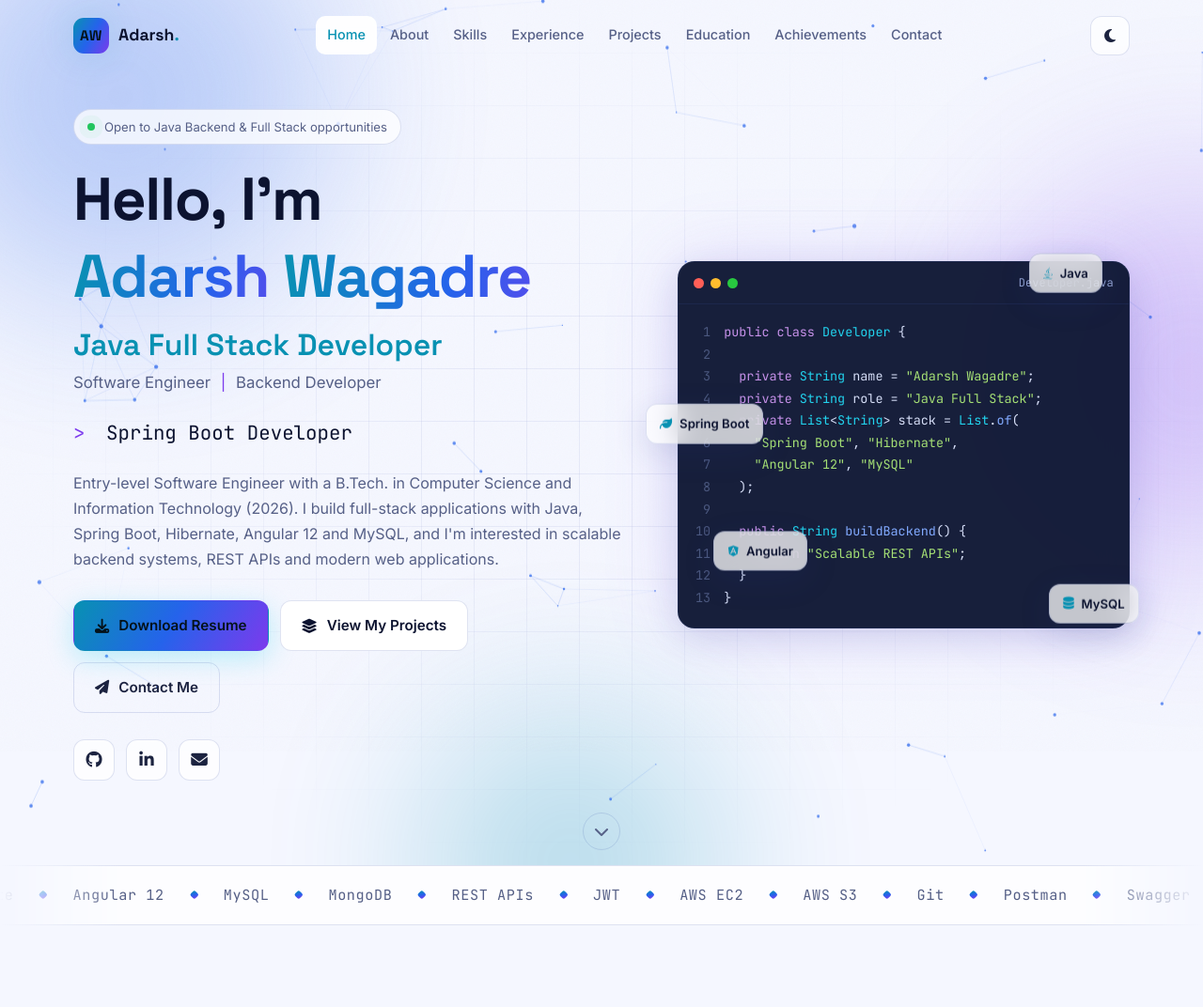
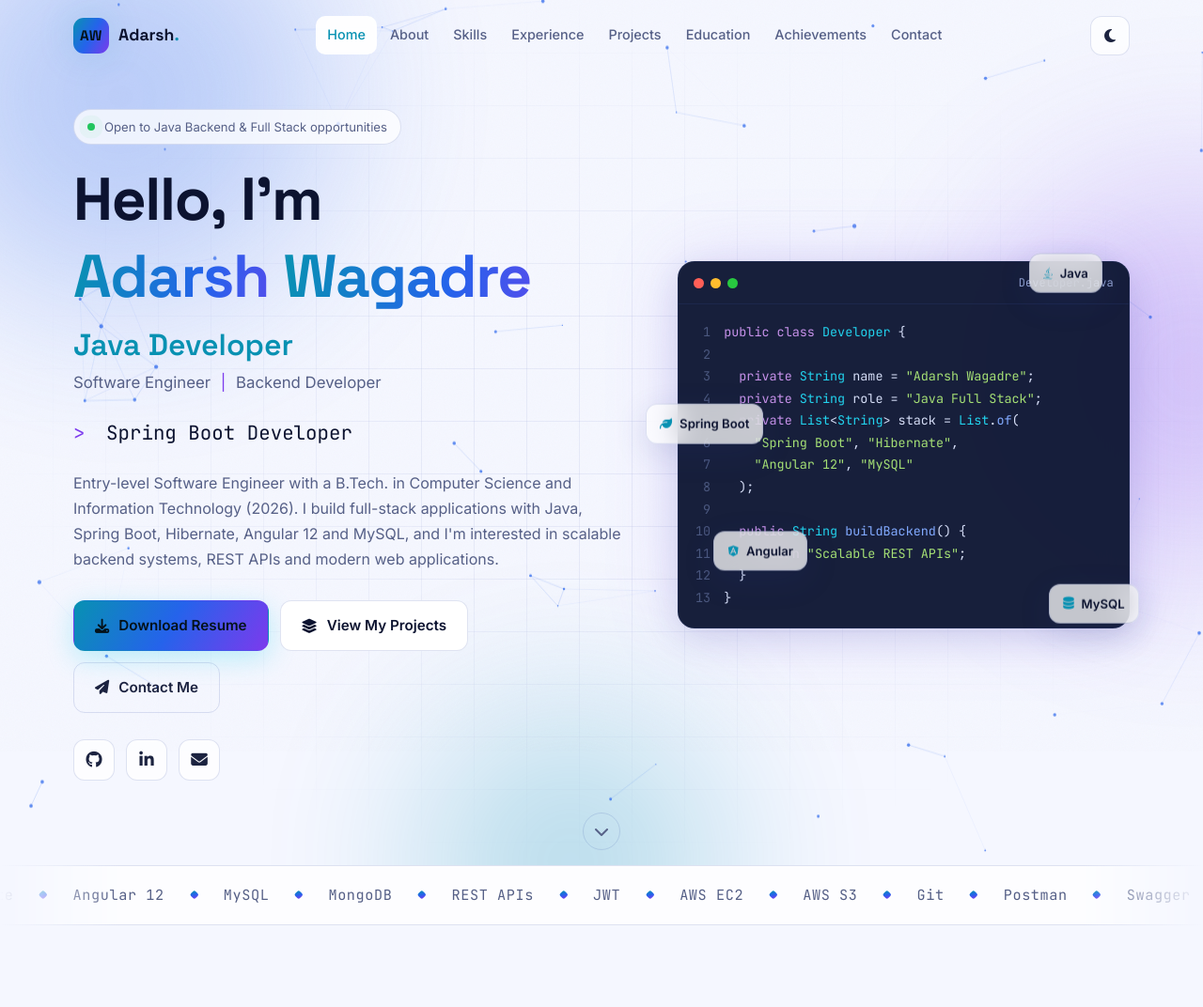
Before and after one commit to Adarshwagadre1806/personal_portfolio, a plain HTML site: page index.html in a window 1280 px wide. Shown: the top 1072 px of the page at 94% size. Drawn offline with Linux system fonts and the light colour scheme.

Commit message:
update_PROFILE

```diff
--- a/portfolio/index.html
+++ b/index.html
@@ -75,7 +75,7 @@
             <span class="line" aria-hidden="true"><span class="word" style="--i:0">Hello,</span> <span class="word" style="--i:1">I'm</span></span>
             <span class="line" aria-hidden="true"><span class="word shine" style="--i:2">Adarsh</span> <span class="word shine" style="--i:3">Wagadre</span></span>
           </h1>
-          <h2 class="hero-role reveal">Java Full Stack Developer</h2>
+          <h2 class="hero-role reveal">Java Developer</h2>
           <p class="hero-sub reveal">Software Engineer <span class="sep">|</span> Backend Developer</p>
 
           <p class="typing-line reveal" aria-live="off">
```
Also changed, not shown: css/style.css (renamed from portfolio/css/style.css), js/script.js (renamed from portfolio/js/script.js), 2 other files.
